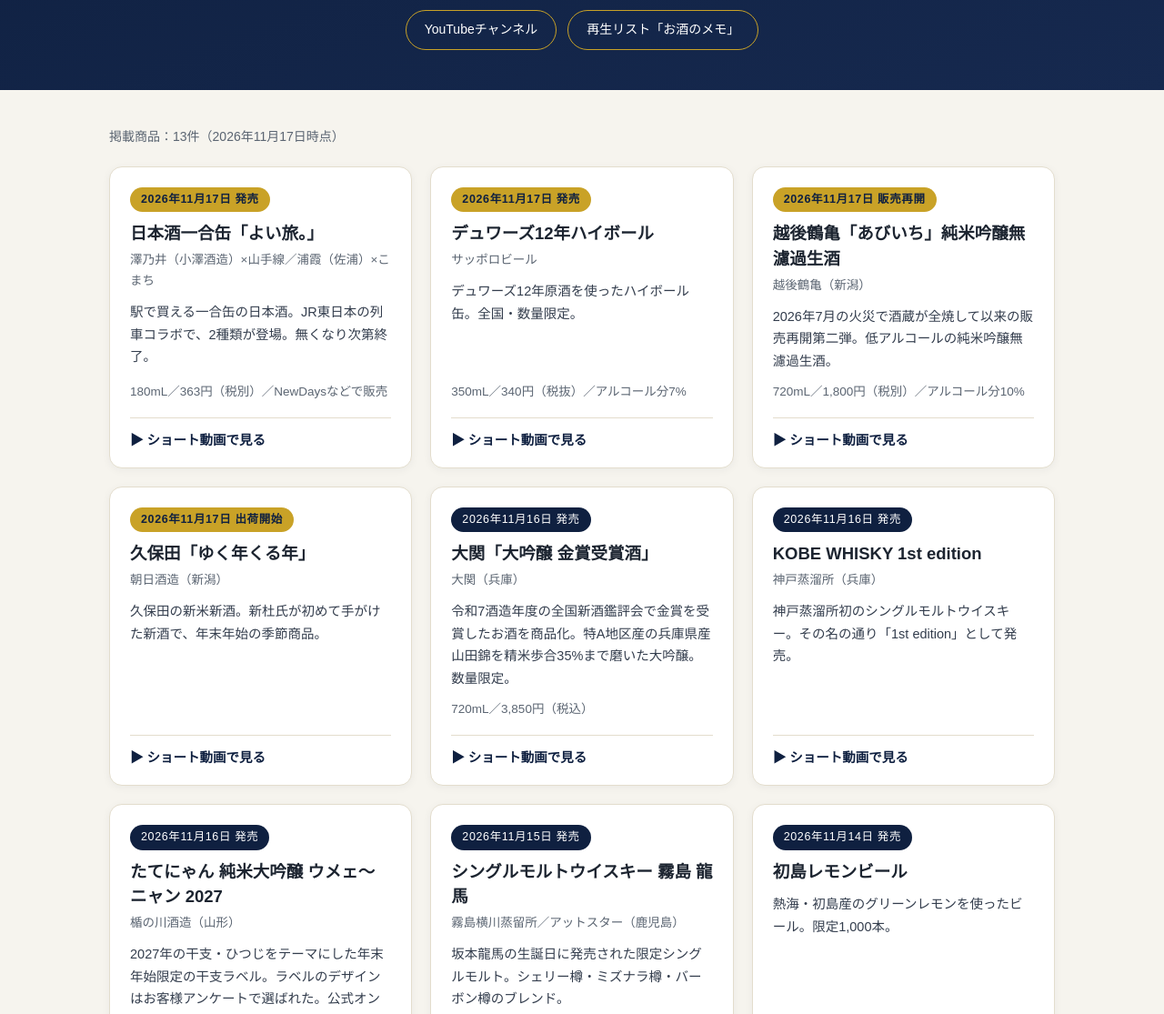
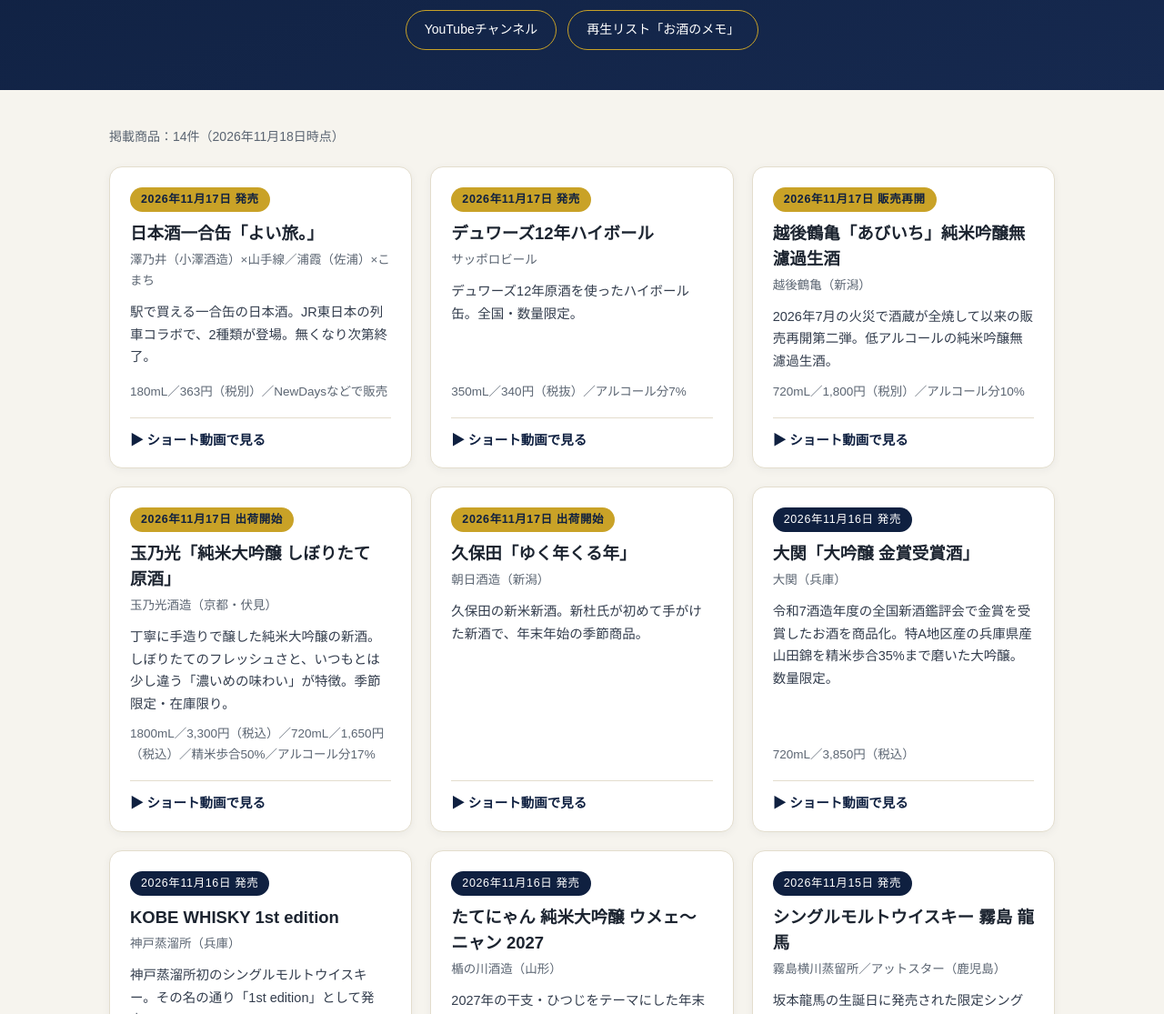
Before and after one commit to lcmlcmlcm017-png/sake-new-products-archive, a plain HTML site: page index.html in a window 1280 px wide. Shown: the part 240-1355 px from the top of the page at 91% size. Drawn offline with Linux system fonts and the light colour scheme.

Commit message:
玉乃光 純米大吟醸 しぼりたて 原酒を追加（14件に更新）

```diff
--- a/index.html
+++ b/index.html
@@ -130,7 +130,7 @@
 </header>
 
 <main>
-  <p class="count">掲載商品：13件（2026年11月17日時点）</p>
+  <p class="count">掲載商品：14件（2026年11月18日時点）</p>
   <div class="grid">
 
     <article class="card">
@@ -158,6 +158,15 @@
       <p class="point">2026年7月の火災で酒蔵が全焼して以来の販売再開第二弾。低アルコールの純米吟醸無濾過生酒。</p>
       <p class="spec">720mL／1,800円（税別）／アルコール分10%</p>
       <a class="watch" href="https://www.youtube.com/shorts/zhXoVq_GCBQ">▶ ショート動画で見る</a>
+    </article>
+
+    <article class="card">
+      <span class="date soon">2026年11月17日 出荷開始</span>
+      <h2>玉乃光「純米大吟醸 しぼりたて 原酒」</h2>
+      <p class="maker">玉乃光酒造（京都・伏見）</p>
+      <p class="point">丁寧に手造りで醸した純米大吟醸の新酒。しぼりたてのフレッシュさと、いつもとは少し違う「濃いめの味わい」が特徴。季節限定・在庫限り。</p>
+      <p class="spec">1800mL／3,300円（税込）／720mL／1,650円（税込）／精米歩合50%／アルコール分17%</p>
+      <a class="watch" href="https://www.youtube.com/shorts/fXBQUlIOoP0">▶ ショート動画で見る</a>
     </article>
 
     <article class="card">
```
